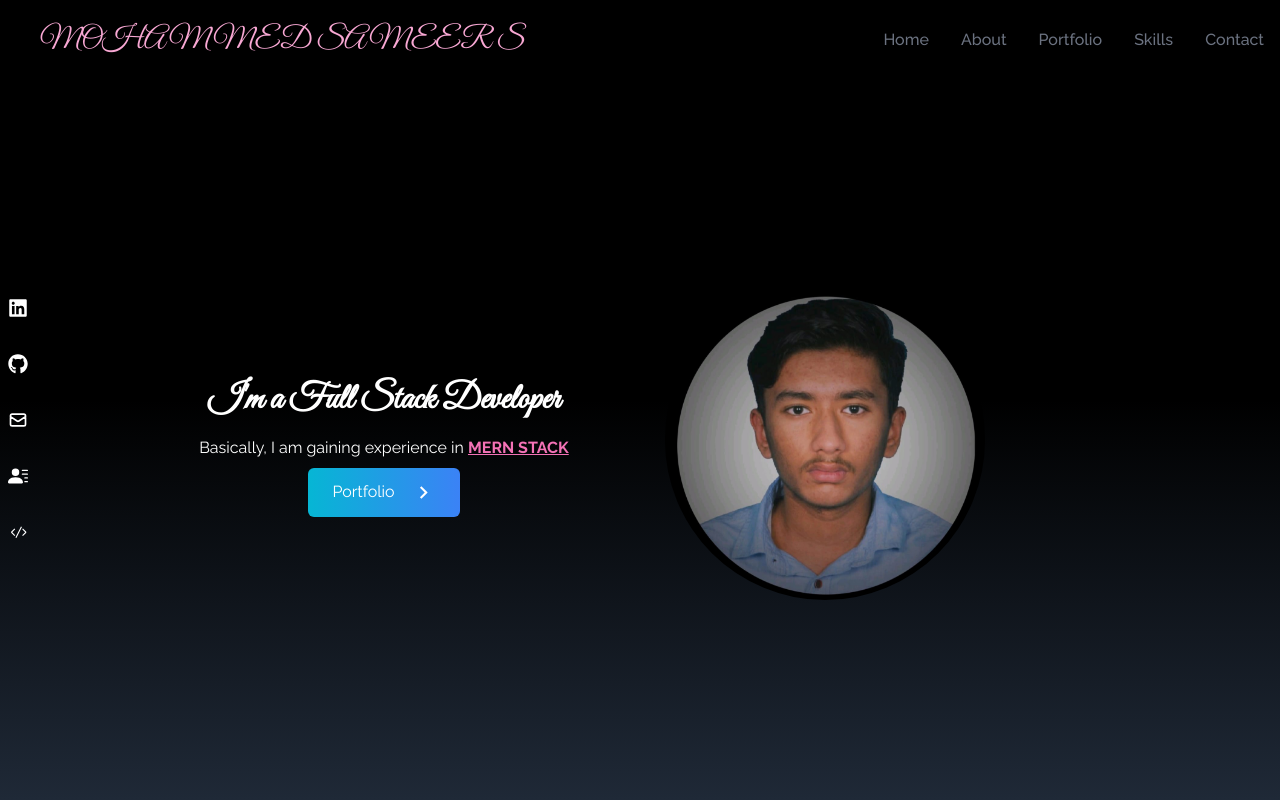
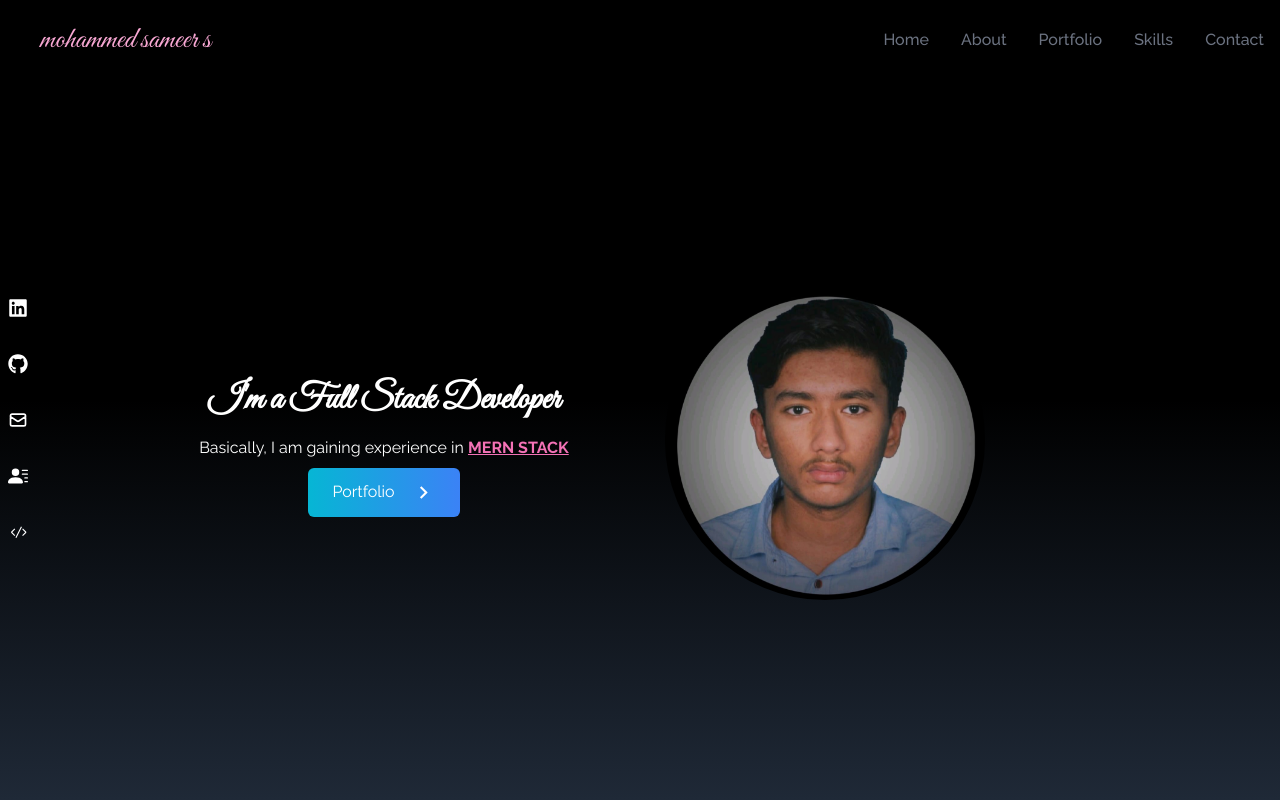
Before and after one commit to Sam-mark12/Portfolio, a React (Vite) app: page / in a window 1280 px wide. Shown: the top 800 px of the page. Built offline with nearby package versions, Linux system fonts and the light colour scheme.

Commit message:
Add the paragraphs

```diff
--- a/src/components/Navbar.jsx
+++ b/src/components/Navbar.jsx
@@ -18,7 +18,7 @@ const Navbar = () => {
   return (
     <div className='transition-all flex justify-between items-center w-full h-20 text-white fixed bg-black'>
       <div className='text-3xl font-signature ml-10 text-pink-300'>
-        MOHAMMED SAMEER S
+        mohammed sameer s
       </div>
       <ul className='hidden md:flex'>
         {links.map(({ id, link }) => (
```
